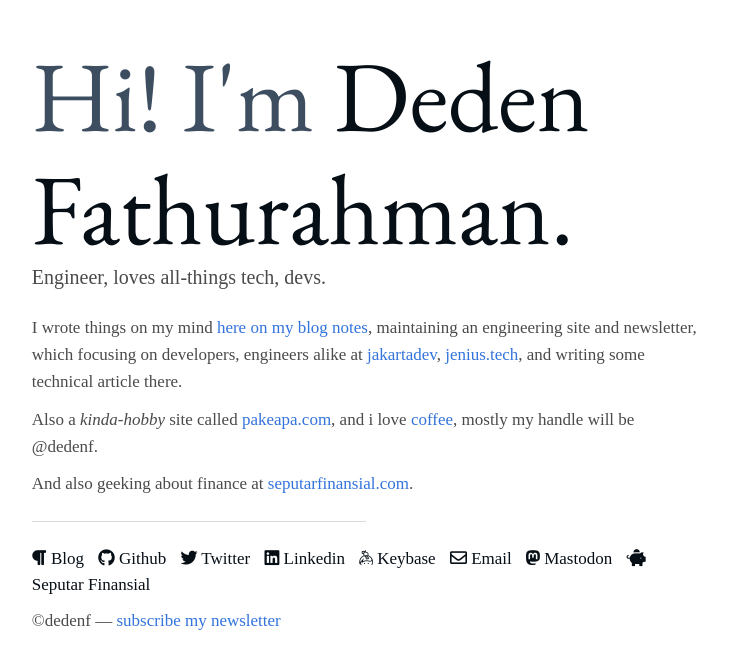
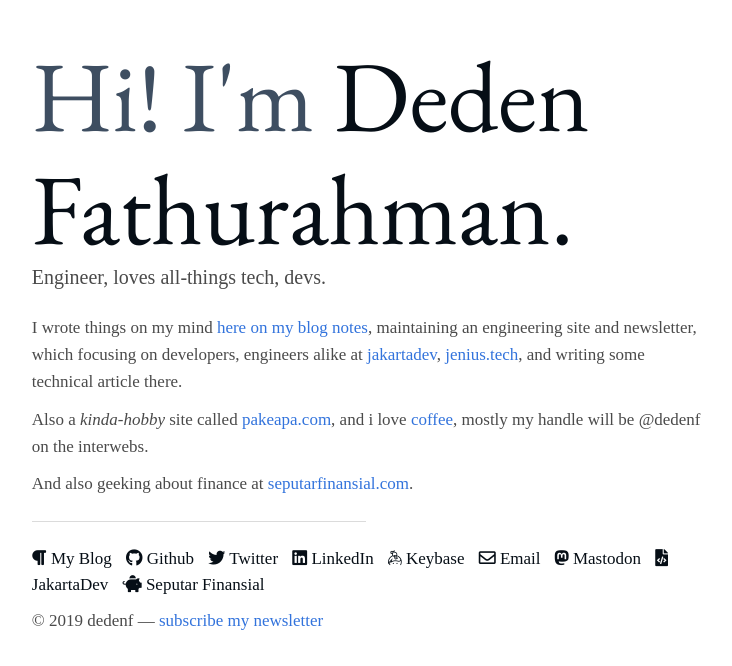
Before and after one commit to dedenf/pages, a plain HTML site: page index.html in a window 1280 px wide. Shown: the part 118-784 px from the top of the page, without its empty margins (187-919 px from the left). Drawn offline with nearby package versions, Linux system fonts and the light colour scheme; a web font is replaced by a local one.

Commit message:
add new link

```diff
--- a/index.html
+++ b/index.html
@@ -42,23 +42,24 @@
                         I wrote things on my mind <a href="https://notes.dedenf.com/">here on my blog notes</a>, maintaining an engineering site and newsletter, which focusing on developers, engineers alike at <a href="https://jakartadev.org">jakartadev</a>, <a href="https://jenius.tech/">jenius.tech</a>, and writing some technical article there.
                     </p>
                     <p>
-                        Also a <em>kinda-hobby</em> site called <a href="https://pakeapa.com/">pakeapa.com</a>, and i love <a href="https://epicoffee.com">coffee</a>, mostly my handle will be @dedenf.
+                        Also a <em>kinda-hobby</em> site called <a href="https://pakeapa.com/">pakeapa.com</a>, and i love <a href="https://epicoffee.com">coffee</a>, mostly my handle will be @dedenf on the interwebs.
                     </p>
                     <p>And also geeking about finance at <a href="https://seputarfinansial.com">seputarfinansial.com</a>.</p>
                     <hr>
                     <ul class="menu-links">
-                            <li><a href="https://notes.dedenf.com/"><i class="fas fa-paragraph"></i> Blog</a></li>
+                            <li><a href="https://notes.dedenf.com/"><i class="fas fa-paragraph"></i> My Blog</a></li>
                             <li><a href="https://github.com/dedenf"><i class="fab fa-github"></i> Github</a></li>
                             <li><a href="https://twitter.com/dedenf"><i class="fab fa-twitter"></i> Twitter</a></li>
-                            <li><a href="https://www.linkedin.com/in/dedenf/"><i class="fab fa-linkedin"></i> Linkedin</a></li>
+                            <li><a href="https://www.linkedin.com/in/dedenf/"><i class="fab fa-linkedin"></i> LinkedIn</a></li>
                             <li><a href="https://keybase.io/dedenf"><i class="fab fa-keybase"></i> Keybase</a></li>
                             <li><a href="mailto:&#100;&#101;&#100;&#101;&#110;&#102;&#064;&#103;&#109;&#097;&#105;&#108;&#046;&#099;&#111;&#109;"><i class="far fa-envelope"></i> Email</a></li>
                             <li><a href="https://mastodon.social/@dedenf"><i class="fab fa-mastodon"></i> Mastodon</a></li>
-                            <li><a href="https://seputarfinansial.com"><i class="fas fa-piggy-bank"></i> Seputar Finansial</a></li>
+                            <li><a href="https://jakartadev.org/"><i class="fas fa-file-code"></i> JakartaDev</a></li>
+                            <li><a href="https://seputarfinansial.com/"><i class="fas fa-piggy-bank"></i> Seputar Finansial</a></li>
                         </ul>
 
                     <p>
-                        &copy;dedenf &mdash; <a href="https://dedenf.substack.com/subscribe?simple=true&next=https%3A%2F%2Fdedenf.substack.com%2F" title="it will be great, mostly in indonesian">subscribe my newsletter</a>
+                        &copy; 2019 dedenf &mdash; <a href="https://dedenf.substack.com/subscribe?simple=true&next=https%3A%2F%2Fdedenf.substack.com%2F" title="it will be great, mostly in indonesian">subscribe my newsletter</a>
                     </p>
                 </div>
 
```
